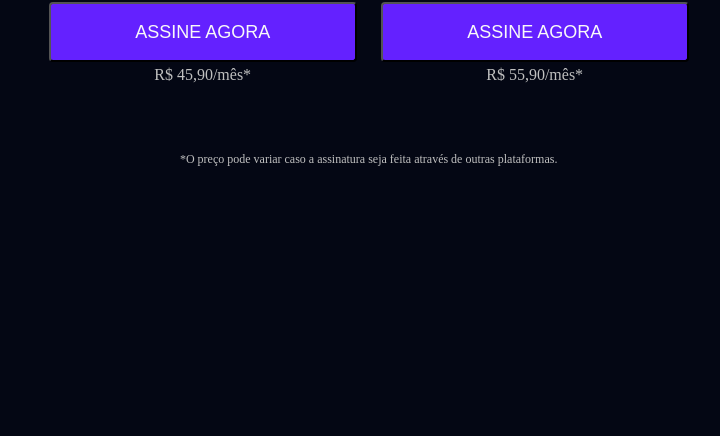
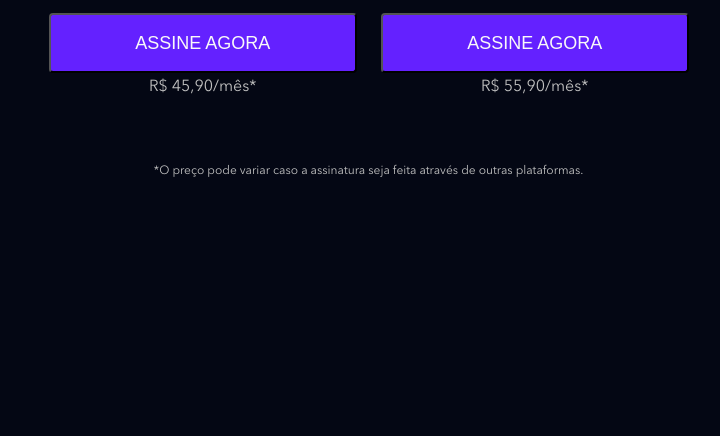
Before and after one commit to LorranKaique/FRONTEND_EBAC, a website: page projeto4/index.html in a window 1280 px wide. Shown: the part 364-800 px from the top of the page, without its empty margins (23-743 px from the left). Drawn offline with nearby package versions, Linux system fonts and the light colour scheme; files that its build step writes are made by us from their sources.

Commit message:
Importando as fonts

```diff
--- a/projeto4/src/styles/main.scss
+++ b/projeto4/src/styles/main.scss
@@ -1,5 +1,17 @@
 @use 'variaveis';
 @use 'hero';
+
+@font-face {
+    font-family: Avenir;
+    src: url(../../assets/fonts/Avenir-Regular.woff2);
+    font-weight: 400;
+}
+
+@font-face {
+    font-family: Avenir;
+    src: url(../../assets/fonts/Avenir-Bold.woff2);
+    font-weight: 700;
+}
 
 * {
     margin: 0;
@@ -9,6 +21,7 @@
 
 body {
     background-color: variaveis.$corDeFundo;
+    font-family: Avenir, sans-serif;
 }
 
 @mixin text($fontSize: 16px) {
```
Also changed, not shown: projeto4/assets/fonts/Avenir-Bold.woff2 (added), projeto4/assets/fonts/Avenir-Regular.woff2 (added).
